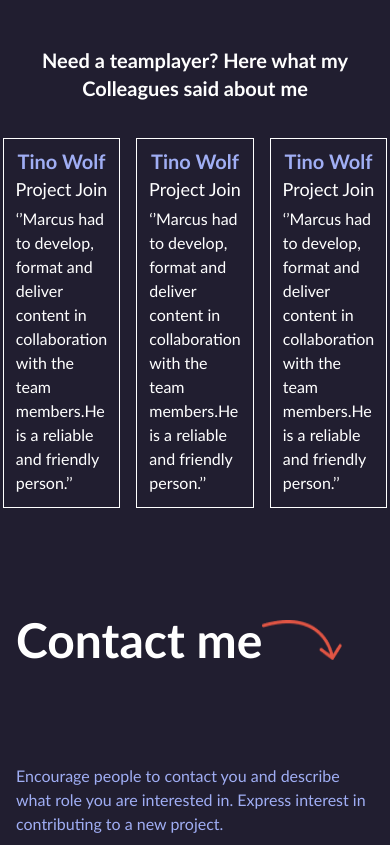
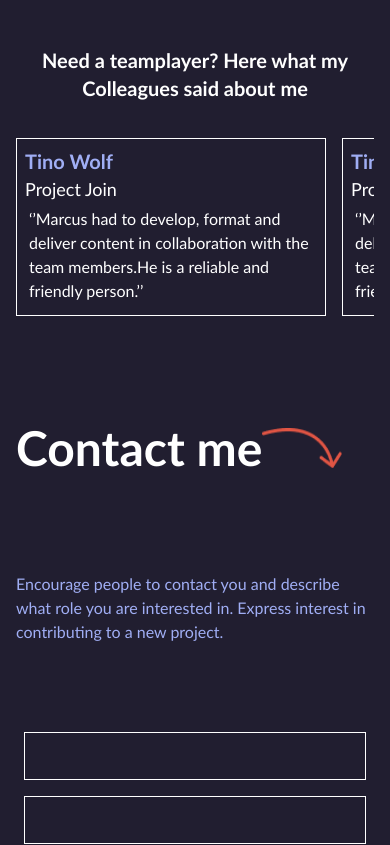
Before and after one commit to DeveloperRucel07/portfolio_react, a React (Vite) app: page / in a window 390 px wide. Shown: the part 4840-5685 px from the top of the page. Built offline with nearby package versions, Linux system fonts and the light colour scheme; a web font is replaced by a local one.

Commit message:
update Teamplayer comopnent for horizontal scroll

```diff
--- a/src/components/Footer.tsx
+++ b/src/components/Footer.tsx
@@ -3,7 +3,7 @@ import SocialMediaLink from './subcomponents/SocialMediaLink'
 
 const Footer = () => {
   return (
-    <footer className='flex justify-between items-center w-full p-2 flex-col-reverse md:flex-row'>
+    <footer className='flex justify-between items-center w-full p-2 flex-col-reverse md:flex-row shadow-[0_-4px_8px_rgba(0,0,0,0.12)]'>
       <section className="flex sm:justify-between items-center w-full md:w-[70%] flex-col sm:flex-row gap-6 p-4">
         <div className='flex flex-col items-center justify-center'>
           <img src={logo_primary} alt="" className='w-15 h-6 sm:w-20 sm:h-10' />
--- a/src/components/Teamplayer.tsx
+++ b/src/components/Teamplayer.tsx
@@ -6,7 +6,7 @@ const Teamplayer = () => {
       <h4 className='font-bold text-xl sm:text-xl lg:text-2xl text-secondary mt-5 mb-5 text-center  md:text-end md:pr-4'>Need a teamplayer? <span>Here what my Colleagues said about me</span></h4>
       <div className='flex flex-row justify-center w-full gap-8'>
         <img className='hidden sm:block items-center justify-center w-22 h-20' src={team_arrow} alt="" />
-        <div className='flex flex-row items-start justify-start pt-2'>
+        <div className='flex flex-row items-start justify-start pt-2 md:snap-none snap-x snap-mandatory touch-auto w-auto scroll-smooth overflow-x-scroll'>
           <Testimoni></Testimoni>
           <Testimoni></Testimoni>
           <Testimoni></Testimoni>
--- a/src/components/subcomponents/Testimoni.tsx
+++ b/src/components/subcomponents/Testimoni.tsx
@@ -2,7 +2,7 @@
 
 const Testimoni = () => {
   return (
-    <div className='flex flex-col justify-center items-center md:justify-start md:items-start border-secondary border md:border-none p-2 m-2'>
+    <div className='flex flex-col justify-start items-start border-secondary border md:border-none p-2 m-2 snap-start min-w-[310px] max-h-80'>
         <h4 className=' text-primary text-xl font-extrabold '>
             Tino Wolf
         </h4>
```
